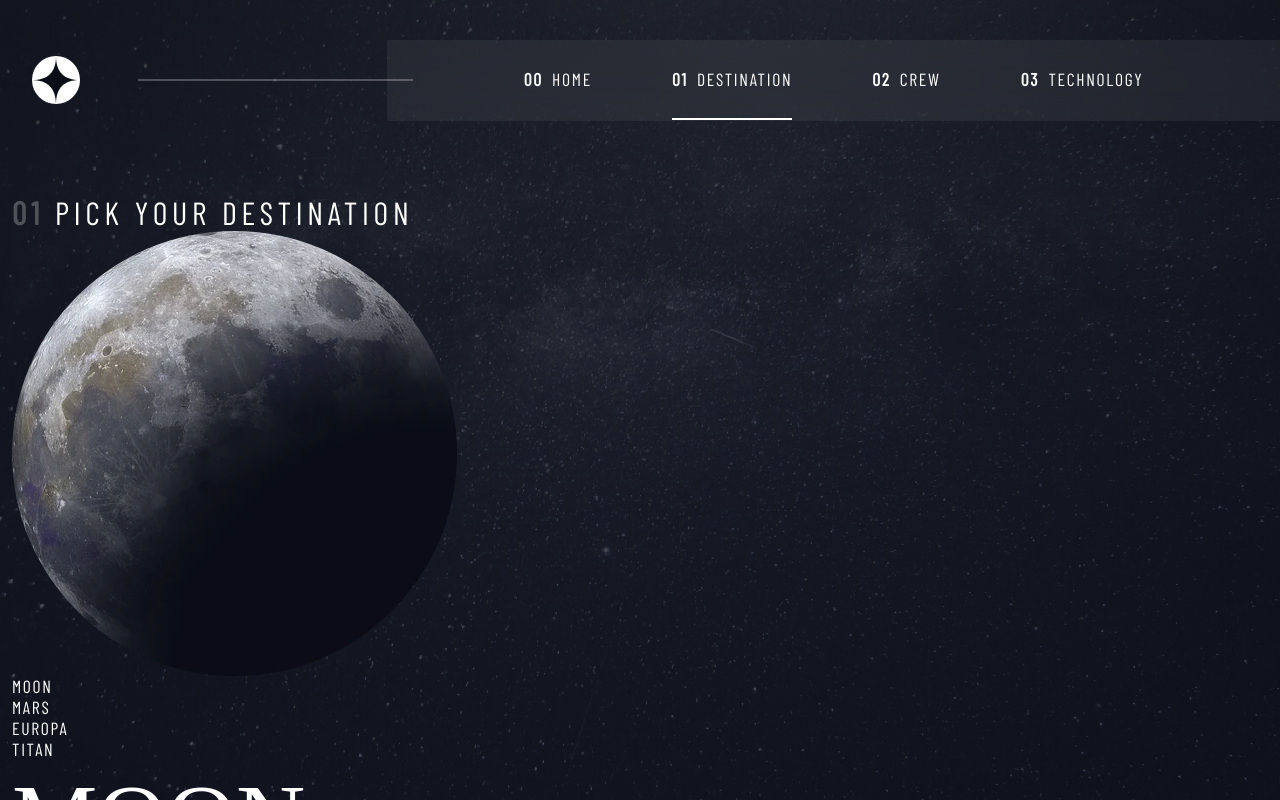
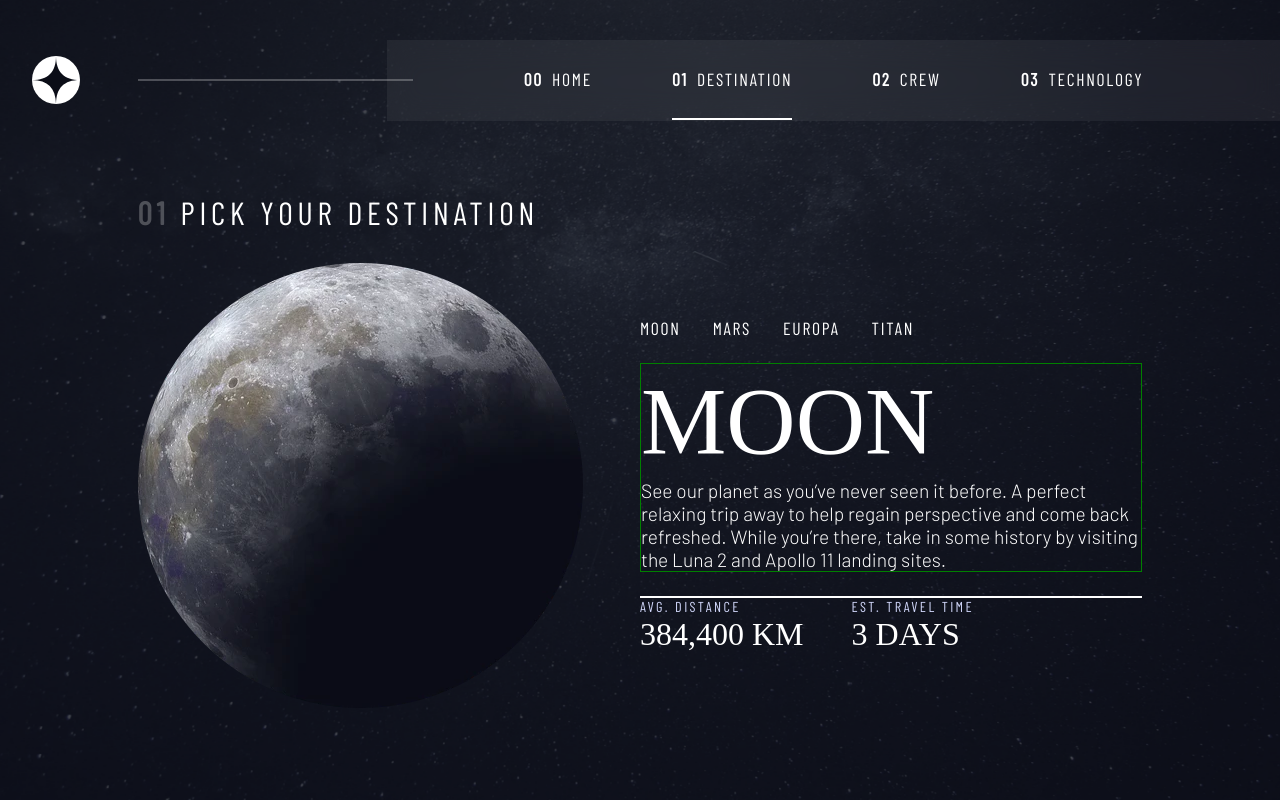
Before and after one commit to CauaRodrigues/space-tourism, a React (Create React App) app: page /destination in a window 1280 px wide. Shown: the top 800 px of the page. Built offline with nearby package versions, Linux system fonts and the light colour scheme; a web font is replaced by a local one.

Commit message:
componentização com styled na página Destination

```diff
--- a/src/components/Header/index.tsx
+++ b/src/components/Header/index.tsx
@@ -16,7 +16,7 @@ export const Header: React.FC = () => {
 					<span className="divider"></span>
 				</MediaQuery>
 
-				<MediaQuery minWidth={500}>
+				<MediaQuery minWidth={501}>
 					<NavBar />
 				</MediaQuery>
 
--- a/src/pages/Destination/index.tsx
+++ b/src/pages/Destination/index.tsx
@@ -1,5 +1,12 @@
 import React from "react";
-import { ContainerDestination } from "./page.styled";
+import {
+	ContainerDestination,
+	Description,
+	Tab,
+	Tabs,
+	PlanetImage,
+	AdditionalInfo,
+} from "./page.styled";
 import Moon from "../../assets/destination/image-moon.webp";
 
 const Destination: React.FC = () => {
@@ -10,32 +17,34 @@ const Destination: React.FC = () => {
 			</h5>
 
 			<section className="content">
-				<figure>
+				<PlanetImage>
 					<img src={Moon} alt="Destination: Moon" />
-				</figure>
+				</PlanetImage>
 
-				<div>
-					<nav>
+				<div className="content--info">
+					<Tabs>
 						<ul>
-							<li className="nav-text">Moon</li>
-							<li className="nav-text">Mars</li>
-							<li className="nav-text">Europa</li>
-							<li className="nav-text">Titan</li>
+							<Tab className="nav-text">Moon</Tab>
+							<Tab className="nav-text">Mars</Tab>
+							<Tab className="nav-text">Europa</Tab>
+							<Tab className="nav-text">Titan</Tab>
 						</ul>
-					</nav>
+					</Tabs>
 
-					<h2>Moon</h2>
+					<Description>
+						<h2>Moon</h2>
 
-					<p>
-						See our planet as you’ve never seen it before. A perfect relaxing
-						trip away to help regain perspective and come back refreshed. While
-						you’re there, take in some history by visiting the Luna 2 and Apollo
-						11 landing sites.
-					</p>
+						<p>
+							See our planet as you’ve never seen it before. A perfect relaxing
+							trip away to help regain perspective and come back refreshed.
+							While you’re there, take in some history by visiting the Luna 2
+							and Apollo 11 landing sites.
+						</p>
+					</Description>
 
 					<span className="line--divider"></span>
 
-					<div className="group__additional-info">
+					<AdditionalInfo>
 						<div className="info">
 							<span className="sub--2">AVG. DISTANCE</span>
 							<span className="sub--1">384,400 km</span>
@@ -45,7 +54,7 @@ const Destination: React.FC = () => {
 							<span className="sub--2">Est. travel time</span>
 							<span className="sub--1">3 days</span>
 						</div>
-					</div>
+					</AdditionalInfo>
 				</div>
 			</section>
 		</ContainerDestination>
--- a/src/pages/Destination/page.styled.tsx
+++ b/src/pages/Destination/page.styled.tsx
@@ -3,12 +3,71 @@ import styled from "styled-components";
 export const ContainerDestination = styled.article`
 	width: 100%;
 	padding: 3rem 12px;
+	display: flex;
+	flex-direction: column;
+	justify-content: center;
+	align-items: center;
 
-	.stage {
-		opacity: 0.25;
+	h5 {
+		width: 80%;
+
+		.stage {
+			opacity: 0.25;
+		}
+	}
+
+	section.content {
+		width: 80%;
+		margin: 2rem 0;
+
+		display: flex;
+		justify-content: space-between;
+		align-items: center;
+
+		.content--info {
+			width: 100%;
+			display: flex;
+			flex-direction: column;
+			justify-content: space-between;
+			align-items: center;
+
+			span.line--divider {
+				width: 100%;
+				padding: 1px;
+				background-color: ${(props) => props.theme.colors.primary};
+			}
+		}
 	}
 `;
 
-export const Tabs = styled.nav``;
+export const PlanetImage = styled.figure`
+	width: 100%;
+`;
+
+export const Tabs = styled.nav`
+	width: 100%;
+
+	ul {
+		display: flex;
+		gap: 2rem;
+	}
+`;
 
 export const Tab = styled.li``;
+
+export const Description = styled.div`
+	border: 1px solid green;
+	width: 100%;
+	margin: 24px 0;
+`;
+
+export const AdditionalInfo = styled.div`
+	width: 100%;
+	display: flex;
+	gap: 3rem;
+
+	.info {
+		display: flex;
+		flex-direction: column;
+	}
+`;
--- a/src/styles/globalStyles.ts
+++ b/src/styles/globalStyles.ts
@@ -56,13 +56,18 @@ export const GlobalStyle = createGlobalStyle`
   h4 { font-size: ${({ theme: { textSize } }) => textSize.h4}px; }
 
   span.sub--1 {
+    color: ${({ theme }) => theme.colors.primary};
     text-transform: uppercase;
-    font-size: ${({ theme }) => theme.textSize.sub1}px;
+    font-weight: 400;
+    font-size: min(2rem, 4vw);
   }
 
   span.sub--2 {
+    color: ${({ theme }) => theme.colors.text};
     text-transform: uppercase;
-    font-size: ${({ theme }) => theme.textSize.sub2}px;
+    font-size: min(0.9rem, 2vw);
+    font-weight: 400;
+    letter-spacing: 2.3625px;
   }
 
   p {
```
Also changed, not shown: src/pages/Destination/Tabs/Europa.tsx (added, +7 -0 lines), src/pages/Destination/Tabs/Mars.tsx (added, +7 -0 lines), src/pages/Destination/Tabs/Moon.tsx (added, +7 -0 lines), src/pages/Destination/Tabs/Titan.tsx (added, +7 -0 lines).
